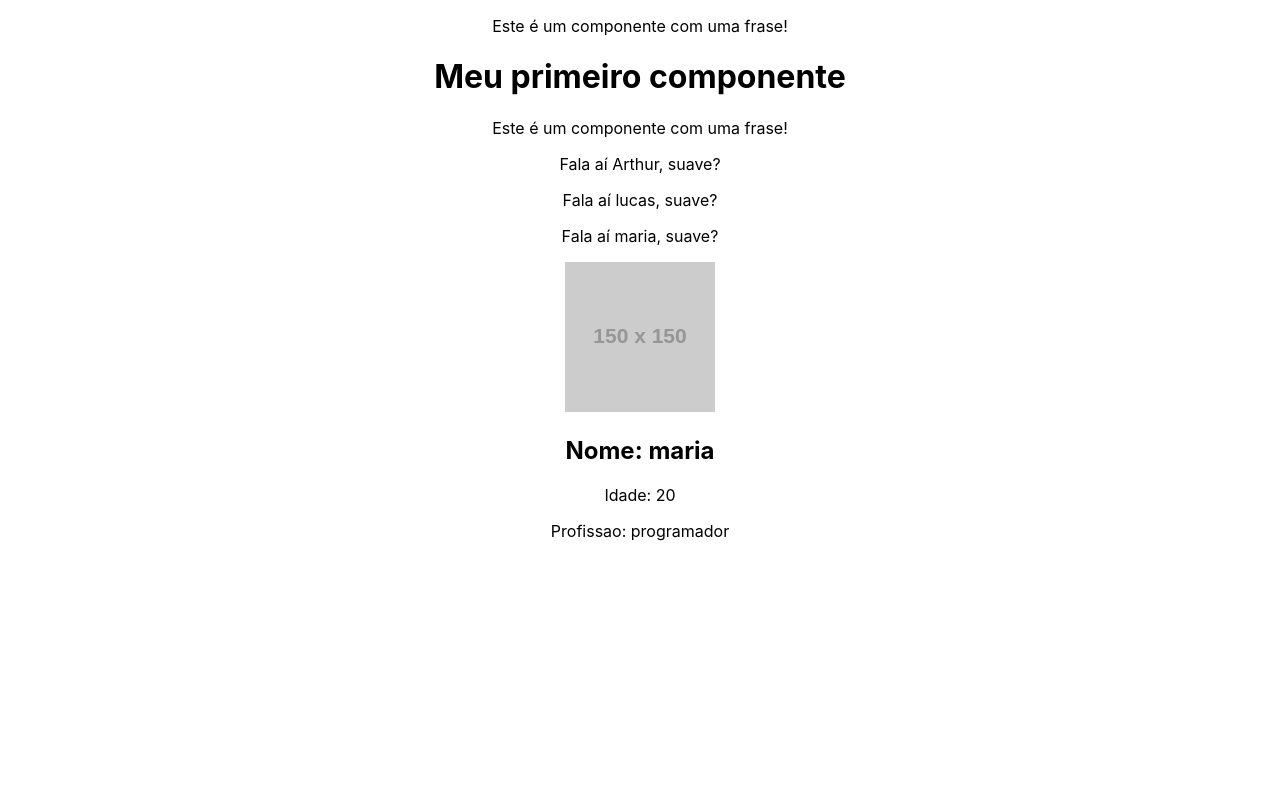
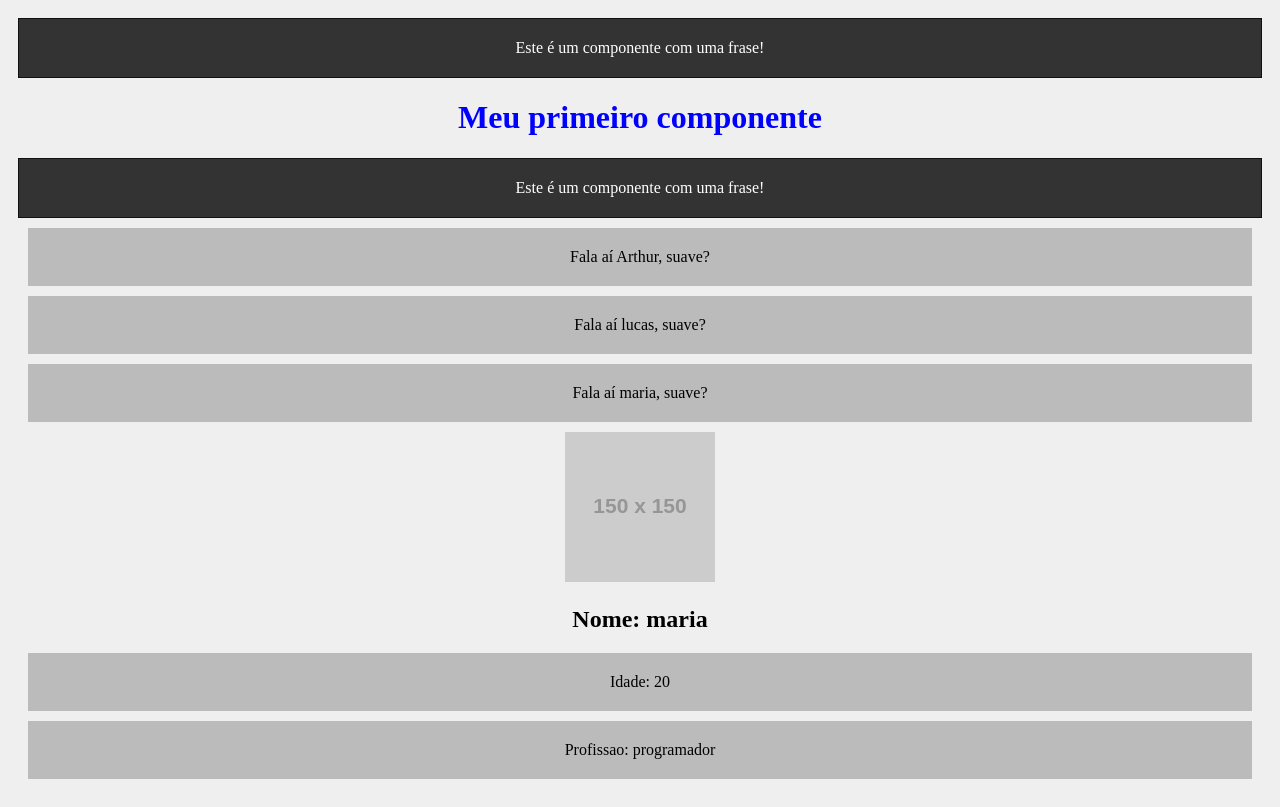
Before and after one commit to arthurotto123/react, a React (Create React App) app in the folder meu-projeto/: page / in a window 1280 px wide. Built offline with nearby package versions, Linux system fonts and the light colour scheme.

Commit message:
usando ccs com react

```diff
--- /dev/null
+++ b/meu-projeto/src/componetes/Frase.module.css
@@ -0,0 +1,10 @@
+.frasecontainer{
+    background-color: #333;
+    border: 1px solid #111;
+}
+
+.fraseContent {
+    color: #fff;
+    background-color: #333;
+    margin: 0;
+}
--- a/meu-projeto/src/componetes/frases.js
+++ b/meu-projeto/src/componetes/frases.js
@@ -1,7 +1,9 @@
+import styles from "./Frase.module.css"
+
 function Frase(){
     return(
-        <div>
-            <p>Este é um componente com uma frase!</p>
+        <div className={styles.frasecontainer}>
+            <p className={styles.fraseContent}>Este é um componente com uma frase!</p>
         </div>
     )
 }
--- a/meu-projeto/src/index.css
+++ b/meu-projeto/src/index.css
@@ -1,13 +1,14 @@
 body {
-  margin: 0;
-  font-family: -apple-system, BlinkMacSystemFont, 'Segoe UI', 'Roboto', 'Oxygen',
-    'Ubuntu', 'Cantarell', 'Fira Sans', 'Droid Sans', 'Helvetica Neue',
-    sans-serif;
-  -webkit-font-smoothing: antialiased;
-  -moz-osx-font-smoothing: grayscale;
+  padding: 10px;
+  background-color: #efefef;
 }
 
-code {
-  font-family: source-code-pro, Menlo, Monaco, Consolas, 'Courier New',
-    monospace;
+h1{
+  color: blue;
 }
+
+p {
+  background-color: #9999;
+  padding: 20px;
+  margin: 10px;
+}
```
